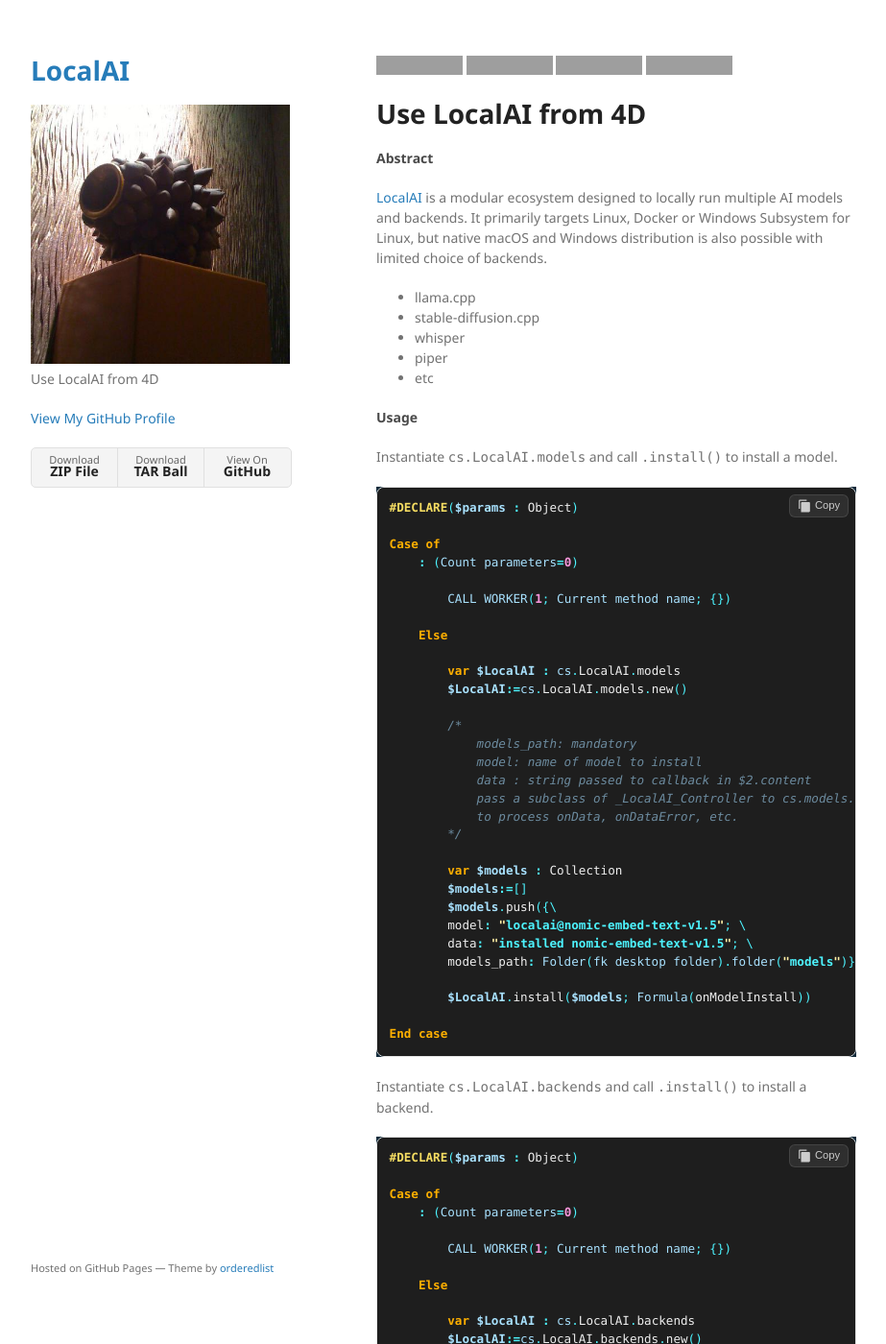
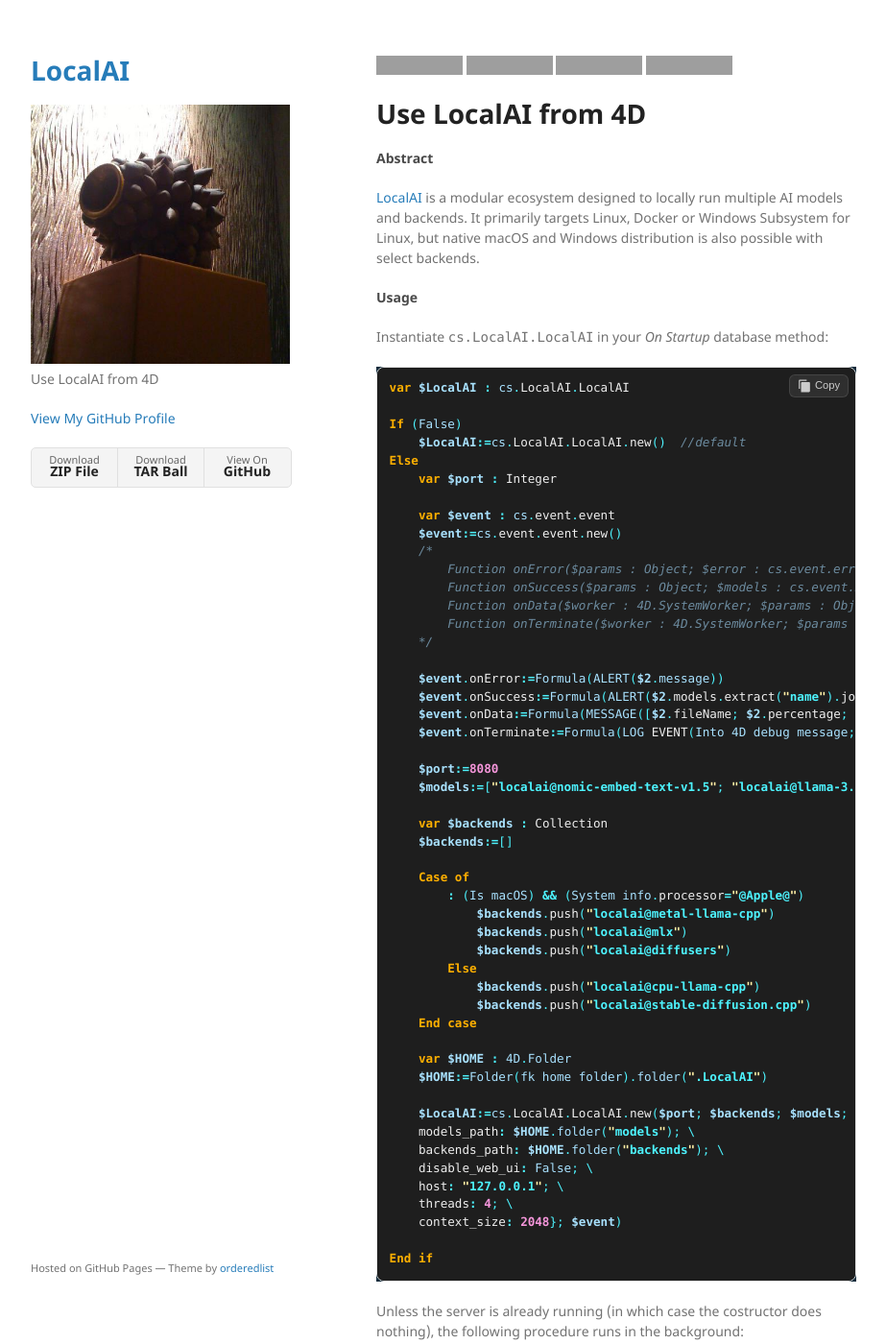
Before and after one commit to miyako/LocalAI, a Jekyll site: the page built from index.md, in a window 1280 px wide and 1400 px high. Shown: the whole window at 96% size, without its empty margins (178-1101 px from the left). Built offline with Jekyll 4.4.1, drawn with Linux system fonts in a browser that asks for light colours; some of the changed text lies outside the part shown; grey boxes are pictures that could not be loaded.

Commit message:
Update index.md

````diff
--- a/index.md
+++ b/index.md
@@ -11,100 +11,62 @@ layout: default
 
 #### Abstract
 
-[LocalAI](https://github.com/mudler/LocalAI) is a modular ecosystem designed to locally run multiple AI models and backends. It primarily targets Linux, Docker or Windows Subsystem for Linux, but native macOS and Windows distribution is also possible with limited choice of backends.
-
-- llama.cpp
-- stable-diffusion.cpp
-- whisper
-- piper
-- etc
+[LocalAI](https://github.com/mudler/LocalAI) is a modular ecosystem designed to locally run multiple AI models and backends. It primarily targets Linux, Docker or Windows Subsystem for Linux, but native macOS and Windows distribution is also possible with select backends.
 
 #### Usage
 
-Instantiate `cs.LocalAI.models` and call `.install()` to install a model.
+Instantiate `cs.LocalAI.LocalAI` in your *On Startup* database method:
 
 ```4d
-#DECLARE($params : Object)
+var $LocalAI : cs.LocalAI.LocalAI
 
-Case of
-    : (Count parameters=0)
+If (False)
+    $LocalAI:=cs.LocalAI.LocalAI.new()  //default
+Else
+    var $port : Integer
 
-        CALL WORKER(1; Current method name; {})
+    var $event : cs.event.event
+    $event:=cs.event.event.new()
+    /*
+        Function onError($params : Object; $error : cs.event.error)
+        Function onSuccess($params : Object; $models : cs.event.models)
+        Function onData($worker : 4D.SystemWorker; $params : Object)
+        Function onTerminate($worker : 4D.SystemWorker; $params : Object)
+    */
 
-    Else
+    $event.onError:=Formula(ALERT($2.message))
+    $event.onSuccess:=Formula(ALERT($2.models.extract("name").join(",")+" loaded!"))
+    $event.onData:=Formula(MESSAGE([$2.fileName; $2.percentage; "%"].join(" ")))
+    $event.onTerminate:=Formula(LOG EVENT(Into 4D debug message; (["process"; $1.pid; "terminated!"].join(" "))))
 
-        var $LocalAI : cs.LocalAI.models
-        $LocalAI:=cs.LocalAI.models.new()
+    $port:=8080
+    $models:=["localai@nomic-embed-text-v1.5"; "localai@llama-3.2-1b-instruct:q4_k_m"]
 
-        /*
-            models_path: mandatory
-            model: name of model to install
-            data : string passed to callback in $2.content
-            pass a subclass of _LocalAI_Controller to cs.models.new() above
-            to process onData, onDataError, etc.
-        */
+    var $backends : Collection
+    $backends:=[]
 
-        var $models : Collection
-        $models:=[]
-        $models.push({\
-        model: "localai@nomic-embed-text-v1.5"; \
-        data: "installed nomic-embed-text-v1.5"; \
-        models_path: Folder(fk desktop folder).folder("models")})
+    Case of
+        : (Is macOS) && (System info.processor="@Apple@")
+            $backends.push("localai@metal-llama-cpp")
+            $backends.push("localai@mlx")
+            $backends.push("localai@diffusers")
+        Else
+            $backends.push("localai@cpu-llama-cpp")
+            $backends.push("localai@stable-diffusion.cpp")
+    End case
 
-        $LocalAI.install($models; Formula(onModelInstall))
+    var $HOME : 4D.Folder
+    $HOME:=Folder(fk home folder).folder(".LocalAI")
 
-End case
-```
+    $LocalAI:=cs.LocalAI.LocalAI.new($port; $backends; $models; $HOME; {\
+    models_path: $HOME.folder("models"); \
+    backends_path: $HOME.folder("backends"); \
+    disable_web_ui: False; \
+    host: "127.0.0.1"; \
+    threads: 4; \
+    context_size: 2048}; $event)
 
-Instantiate `cs.LocalAI.backends` and call `.install()` to install a backend.
-
-```4d
-#DECLARE($params : Object)
-
-Case of
-    : (Count parameters=0)
-
-        CALL WORKER(1; Current method name; {})
-
-    Else
-
-        var $LocalAI : cs.LocalAI.backends
-        $LocalAI:=cs.LocalAI.backends.new()
-
-        var $backends : Collection
-        $backends:=[]
-
-        Case of
-            : (Is macOS) && (Not(System info.macRosetta))
-                $backends.push({\
-                backend: "localai@metal-llama-cpp"; \
-                data: "installed metal-llama-cpp"; \
-                backends_path: Folder(fk desktop folder).folder("backends")})
-            Else
-                $backends.push({\
-                backend: "localai@cpu-llama-cpp"; \
-                data: "installed cpu-llama-cpp"; \
-                backends_path: Folder(fk desktop folder).folder("backends")})
-        End case
-
-        $LocalAI.install($backends; Formula(onBackendInstall))
-
-End case
-```
-
-Instantiate `cs.LocalAI.server` and call `.start()` to start the server:
-
-```4d
-var $LocalAI : cs.LocalAI.server
-$LocalAI:=cs.LocalAI.server.new()
-
-$LocalAI.start({\
-models_path: Folder(fk desktop folder).folder("models"); \
-backends_path: Folder(fk desktop folder).folder("backends"); \
-disable_web_ui: False; \
-address: "127.0.0.1:8080"; \
-threads: 4; \
-context_size: 2048})
+End if
 ```
 
 Unless the server is already running (in which case the costructor does nothing), the following procedure runs in the background:
````
